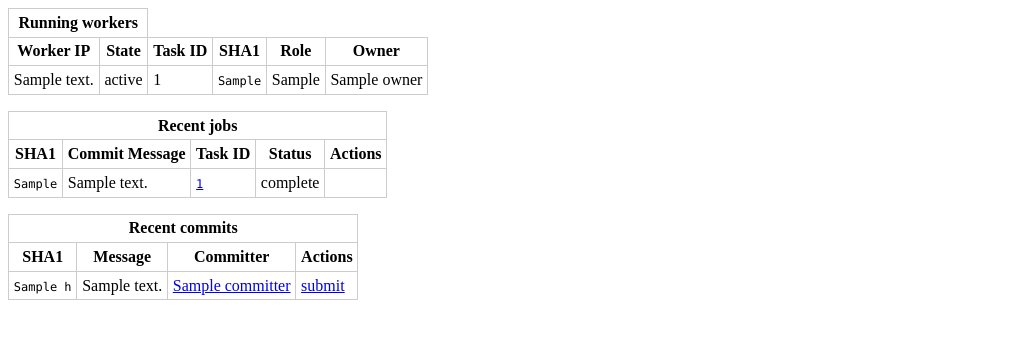
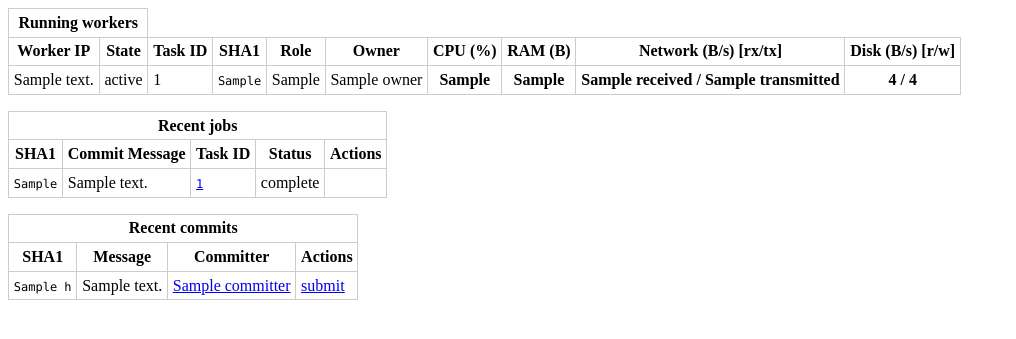
Before and after one commit to fatlotus/lsda-control-panel, a Flask app: template templates/plain.html in a window 1280 px wide. Shown: the top 339 px of the page, without its empty margins (0-1016 px from the left). Run offline with Flask 2, Linux system fonts and the light colour scheme; the template is opened without the code that fills it: most values are stand-ins (such as "Sample title", 1, 10 or a date in 2020).

Commit message:
Add new worker statistics interface.

```diff
--- a/submission.py
+++ b/submission.py
@@ -125,13 +125,34 @@ def cancel_a_job(task_id):
     except NodeExistsError:
         pass
 
-def list_all_nodes():
+def list_all_nodes(is_admin, primary_owner):
     """
     Returns a list of connected ZooKeeper nodes.
     """
 
     for ip_address in zookeeper.get_children("/nodes"):
-        yield dict(
-          ip_address = ip_address,
-          state = json.loads(zookeeper.get("/nodes/{}".format(ip_address))[0])
-        )
+        state = json.loads(zookeeper.get("/nodes/{}".format(ip_address))[0])
+
+        # Unpack application-level state information from this node.
+        state_symbol = state.get("state_stack", [ None ])[-1]
+        owner = state.get("owner")
+        task_type = state.get("task_type")
+        task_id = state.get("task_id")
+        sha1 = state.get("sha1")
+
+        if not is_admin and owner == primary_owner:
+            continue
+
+        # Unpack subsystem metrics.
+        idle = state.get("cpu_usage", {}).get("idle", float("NaN"))
+        mactive, mtotal, mcached, mfree, stotal, sfree = (
+          state.get("mem_usage", [float("NaN")] * 7))
+        received = state.get("net_throughput", {}).get("received")
+        transmitted = state.get("net_throughput", {}).get("transmitted")
+        read_rate, write_rate = state.get("disk_throughput", [None, None])
+
+        # Compute derivative values.
+        cpu_usage = 100 - idle
+        mem_usage = (mfree + mcached) / mtotal
+
+        yield locals()
--- a/templates/plain.html
+++ b/templates/plain.html
@@ -57,15 +57,23 @@
       <th>SHA1</th>
       <th>Role</th>
       <th>Owner</th>
+      <th>CPU (%)</th>
+      <th>RAM (B)</th>
+      <th>Network (B/s) [rx/tx]</th>
+      <th>Disk (B/s) [r/w]</th>
     </tr>
     {% for node in nodes %}
     <tr>
       <td>{{ node.ip_address }}</td>
-      <td>{{ node.state.state_stack[-1] }}</td>
-      <td>{{ node.state.task_id }}</td>
-      <td><code>{{ node.state.sha1[:8] }}</code></td>
-      <td>{{ node.state.task_type }}</td>
-      <td>{{ node.state.owner }}</td>
+      <td>{{ node.state_stack[-1] }}</td>
+      <td>{{ node.task_id }}</td>
+      <td><code>{{ node.sha1[:8] }}</code></td>
+      <td>{{ node.task_type }}</td>
+      <td>{{ node.owner }}</td>
+      <th>{{ node.cpu_usage }}</th>
+      <th>{{ node.mem_usage }}</th>
+      <th>{{ node.received }} / {{ node.transmitted }}</th>
+      <th>{{ node.read_rate }} / {{ node.write_rate }}</th>
     </tr>
     {% endfor %}
   </table>
```
